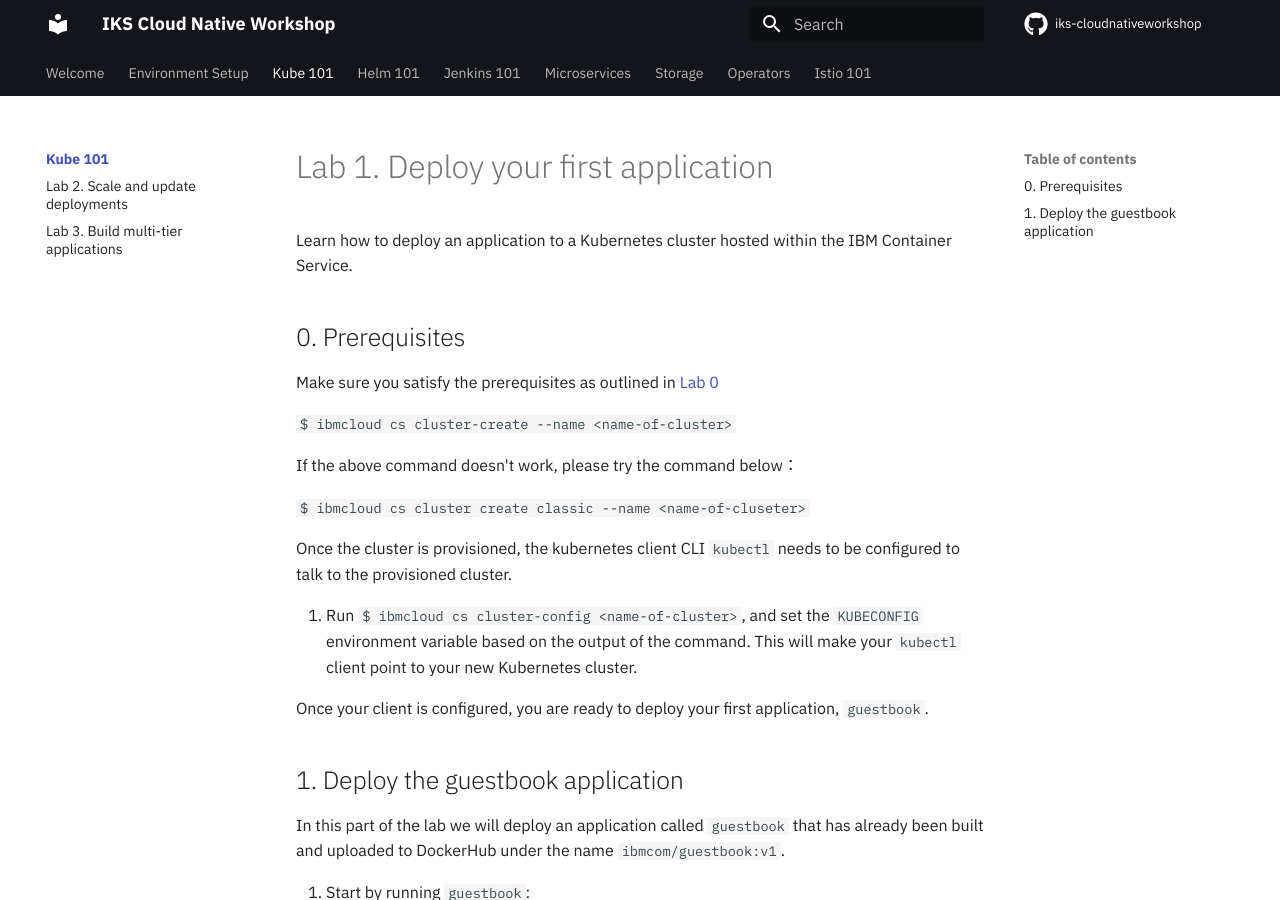
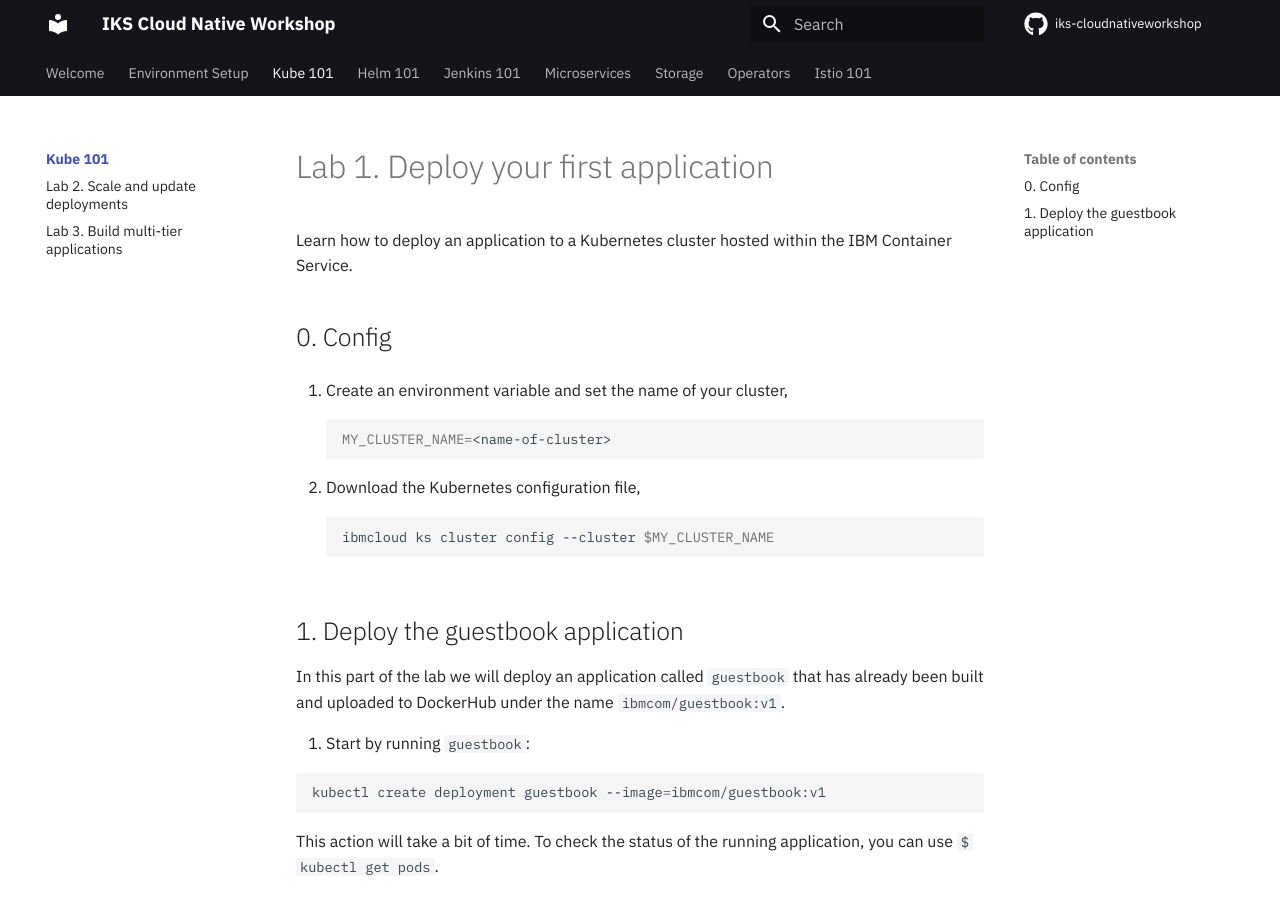
Before and after one commit to rojanjose/iks-cloudnativeworkshop, an MkDocs documentation site: the page built from docs/generatedContent/kube101/Lab1/README.md, in a window 1280 px wide and 900 px high. Built offline with MkDocs 1.6.1 and Material for MkDocs 9.7.7, drawn with Linux system fonts in a browser that asks for light colours; the version menu is left out.

Commit message:
update kube

````diff
--- a/docs/generatedContent/kube101/Lab1/README.md
+++ b/docs/generatedContent/kube101/Lab1/README.md
@@ -3,24 +3,19 @@
 Learn how to deploy an application to a Kubernetes cluster hosted within
 the IBM Container Service.
 
-## 0. Prerequisites
+## 0. Config
 
-Make sure you satisfy the prerequisites as outlined in [Lab 0](../Lab0/README.md)
+1. Create an environment variable and set the name of your cluster,
 
-   ```$ ibmcloud cs cluster-create --name <name-of-cluster>```
+    ```bash
+    MY_CLUSTER_NAME=<name-of-cluster>
+    ```
 
-   If the above command doesn't work, please try the command below：
+1. Download the Kubernetes configuration file,
 
-   ```$ ibmcloud cs cluster create classic --name <name-of-cluseter>```
-
-Once the cluster is provisioned, the kubernetes client CLI `kubectl` needs to be
-configured to talk to the provisioned cluster.
-
-1. Run `$ ibmcloud cs cluster-config <name-of-cluster>`, and set the `KUBECONFIG`
-   environment variable based on the output of the command. This will
-   make your `kubectl` client point to your new Kubernetes cluster.
-
-Once your client is configured, you are ready to deploy your first application, `guestbook`.
+    ```bash
+    ibmcloud ks cluster config --cluster $MY_CLUSTER_NAME
+    ```
 
 ## 1. Deploy the guestbook application
 
````
Also changed, not shown: docs/README.md (+1 -1 lines), docs/generatedContent/docker101/README.md (added, +62 -0 lines), docs/generatedContent/istio101/exercise-7/README.md (+11 -11 lines), docs/generatedContent/docker101/imgs/add-new-instance.png (added), docs/generatedContent/docker101/imgs/play-with-docker-start.png (added), docs/generatedContent/docker101/imgs/play-with-docker-terminal.png (added).
